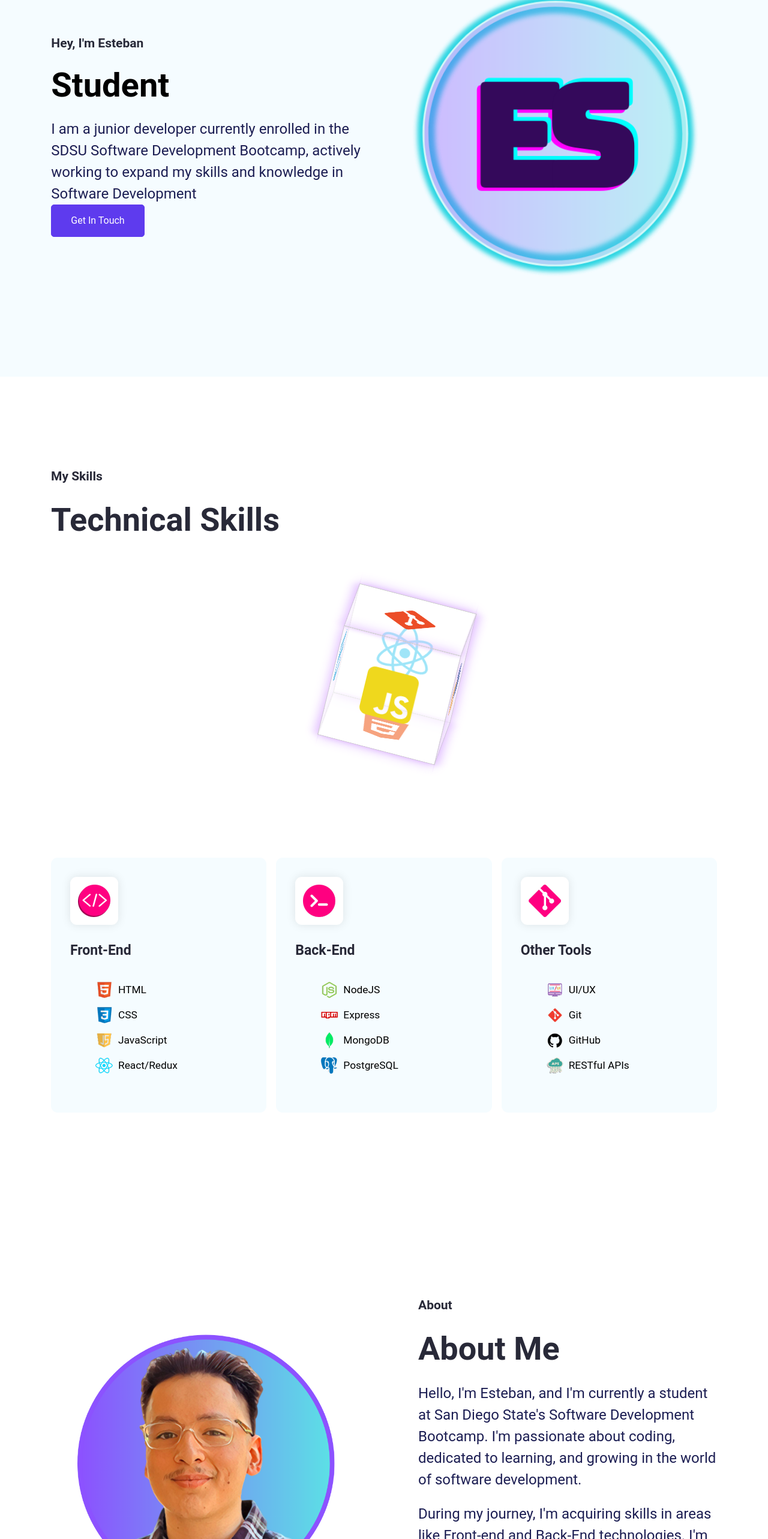
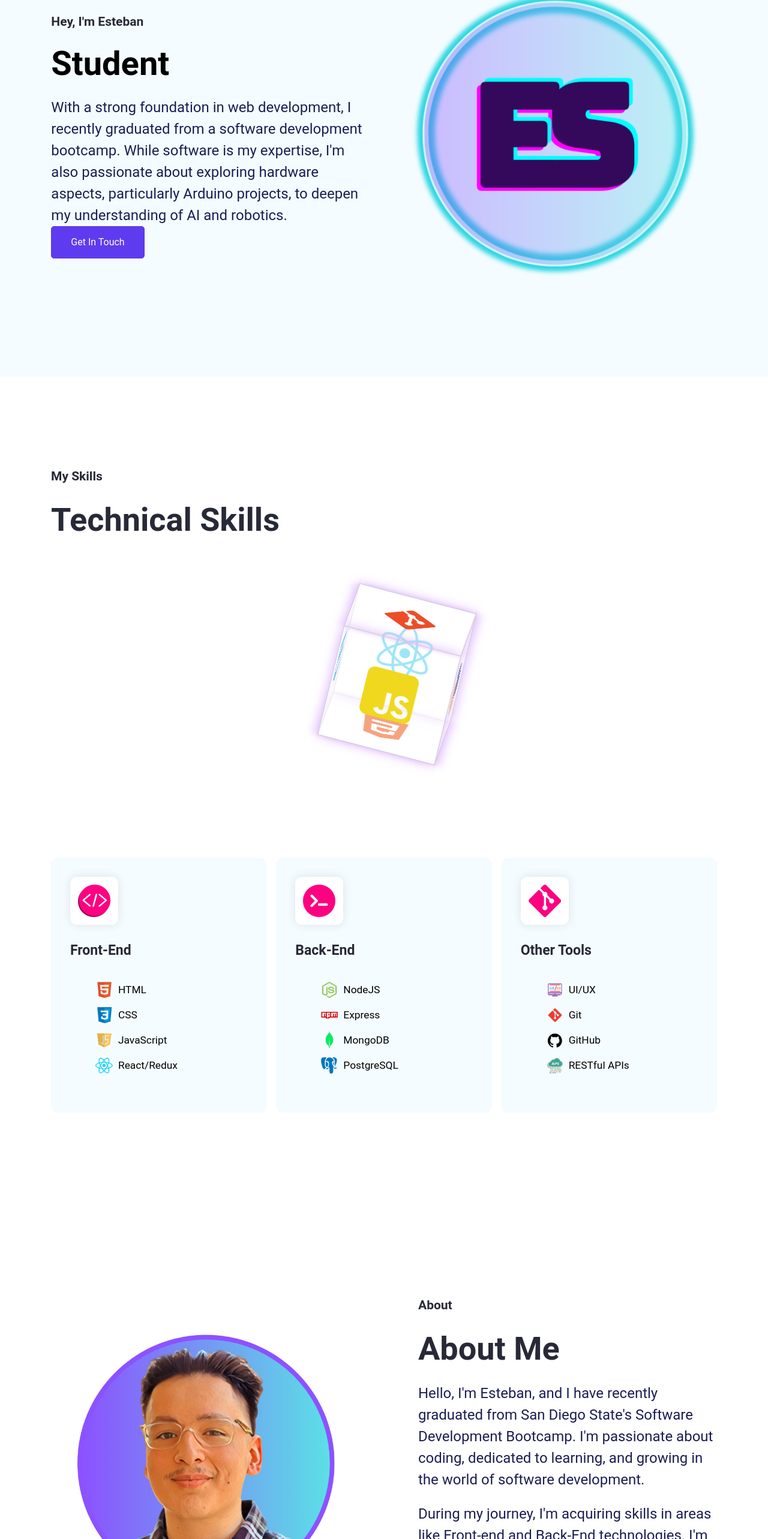
Before and after one commit to estebansep1/Personal-Portfolio, a React (Create React App) app: page / in a window 1280 px wide. Shown: the part 177-2743 px from the top of the page at 60% size. Built offline with nearby package versions, Linux system fonts and the light colour scheme.

Commit message:
updated personal description

```diff
--- a/src/Components/AboutMe.jsx
+++ b/src/Components/AboutMe.jsx
@@ -10,7 +10,7 @@ export default function AboutMe() {
             <p className="section--title">About</p>
             <h1 className="skills--section--heading">About Me</h1>
             <p className="hero--section-description">
-              Hello, I'm Esteban, and I'm currently a student at San Diego
+              Hello, I'm Esteban, and I have recently graduated from San Diego
               State's Software Development Bootcamp. I'm passionate about
               coding, dedicated to learning, and growing in the world of
               software development.
--- a/src/Components/Hero.jsx
+++ b/src/Components/Hero.jsx
@@ -27,9 +27,11 @@ export default function HeroSection() {
             Developer
           </h1>
           <p className="hero--section-description">
-            I am a junior developer currently enrolled in the SDSU Software
-            Development Bootcamp, actively working to expand my skills and
-            knowledge in Software Development
+            With a strong foundation in web development, I recently graduated
+            from a software development bootcamp. While software is my
+            expertise, I'm also passionate about exploring hardware aspects,
+            particularly Arduino projects, to deepen my understanding of AI and
+            robotics.
           </p>
         </div>
         <a href="mailto:tebansd@icloud.com" className="btn btn-primary">
```
Also changed, not shown: 1 other file (tests, documents, lock files or other folders).
